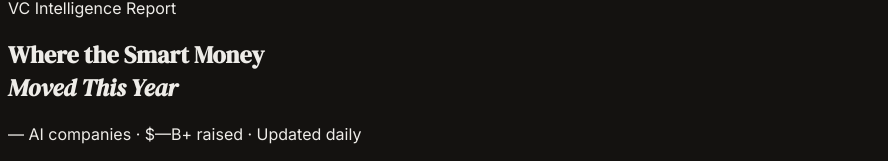
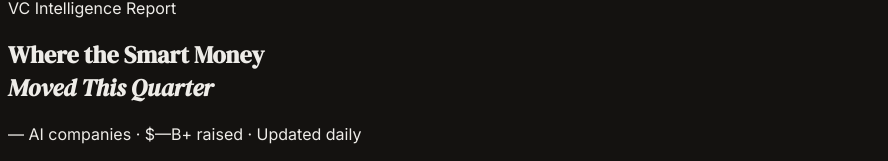
Before and after one commit to padma2012/ai-capital-flows, a React (Vite) app in the folder client/: page / in a window 1280 px wide. Shown: the part 134-295 px from the top of the page, without its empty margins (0-888 px from the left). Built offline with nearby package versions, Linux system fonts and the light colour scheme; no server answers; a web font is replaced by a local one.

Commit message:
Update hero title to 'Where the Smart Money Moved This Quarter'

```diff
--- a/client/src/components/HeroSection.tsx
+++ b/client/src/components/HeroSection.tsx
@@ -27,8 +27,7 @@ export function HeroSection({ stats, loading }: { stats?: Stats; loading: boolea
       <div className="max-w-[1400px] mx-auto px-4 sm:px-6 py-14 sm:py-20">
         <p className="text-xs uppercase tracking-[0.2em] text-primary mb-4">VC Intelligence Report</p>
         <h1 className="font-display text-4xl sm:text-6xl font-normal leading-tight mb-4">
-          Where the Smart Money<br />
-          <em className="text-primary not-italic">Moved This Year</em>
+          Where the Smart Money<br /><em className="text-primary not-italic">Moved This Quarter</em>
         </h1>
         <p className="text-muted-foreground text-base sm:text-lg mb-10 max-w-xl">
           {loading ? "Loading..." : `${stats?.totalDeals ?? "—"} AI companies · $${totalB}B+ raised · Updated daily`}
```
Also changed, not shown: 2 other files (tests, documents, lock files or other folders).
